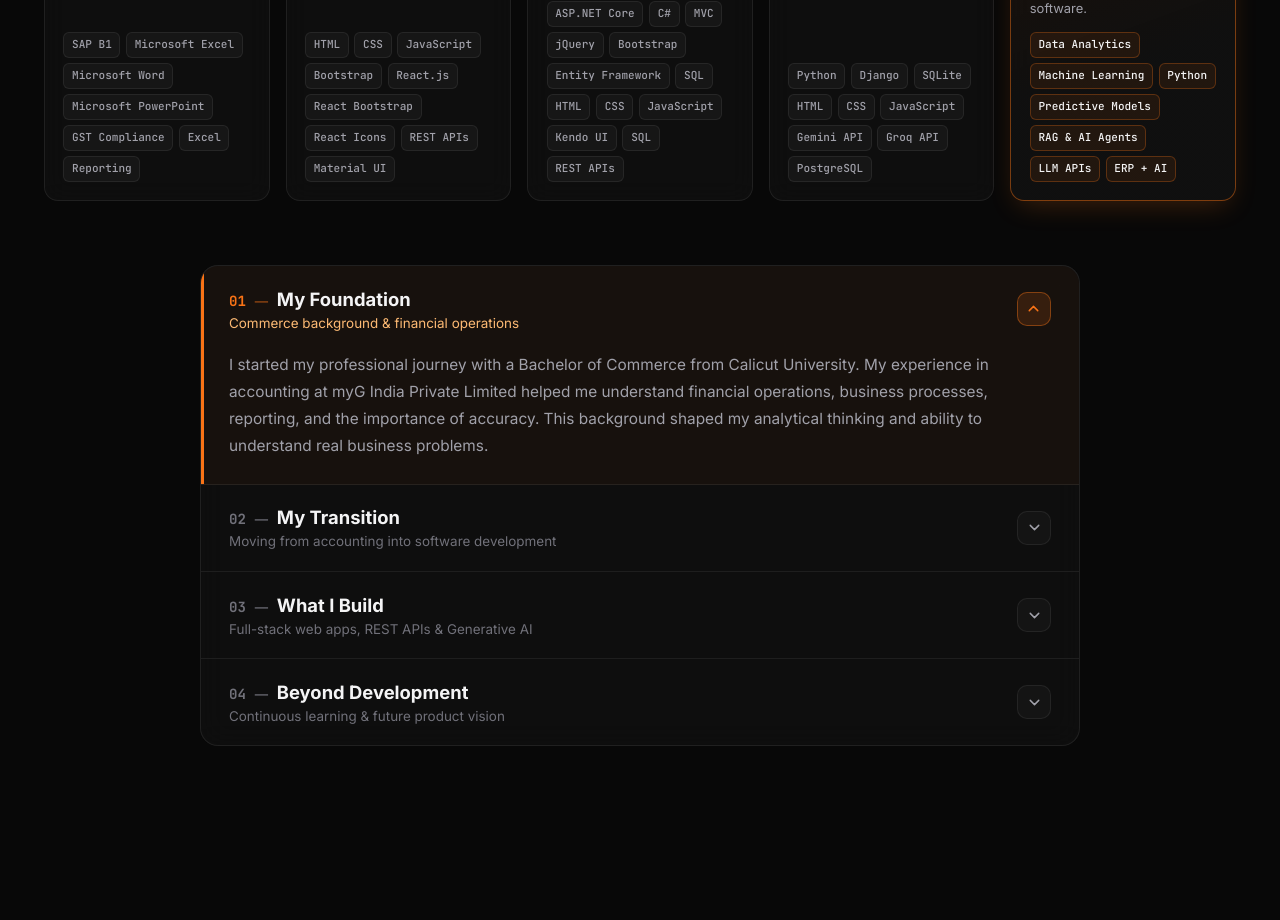
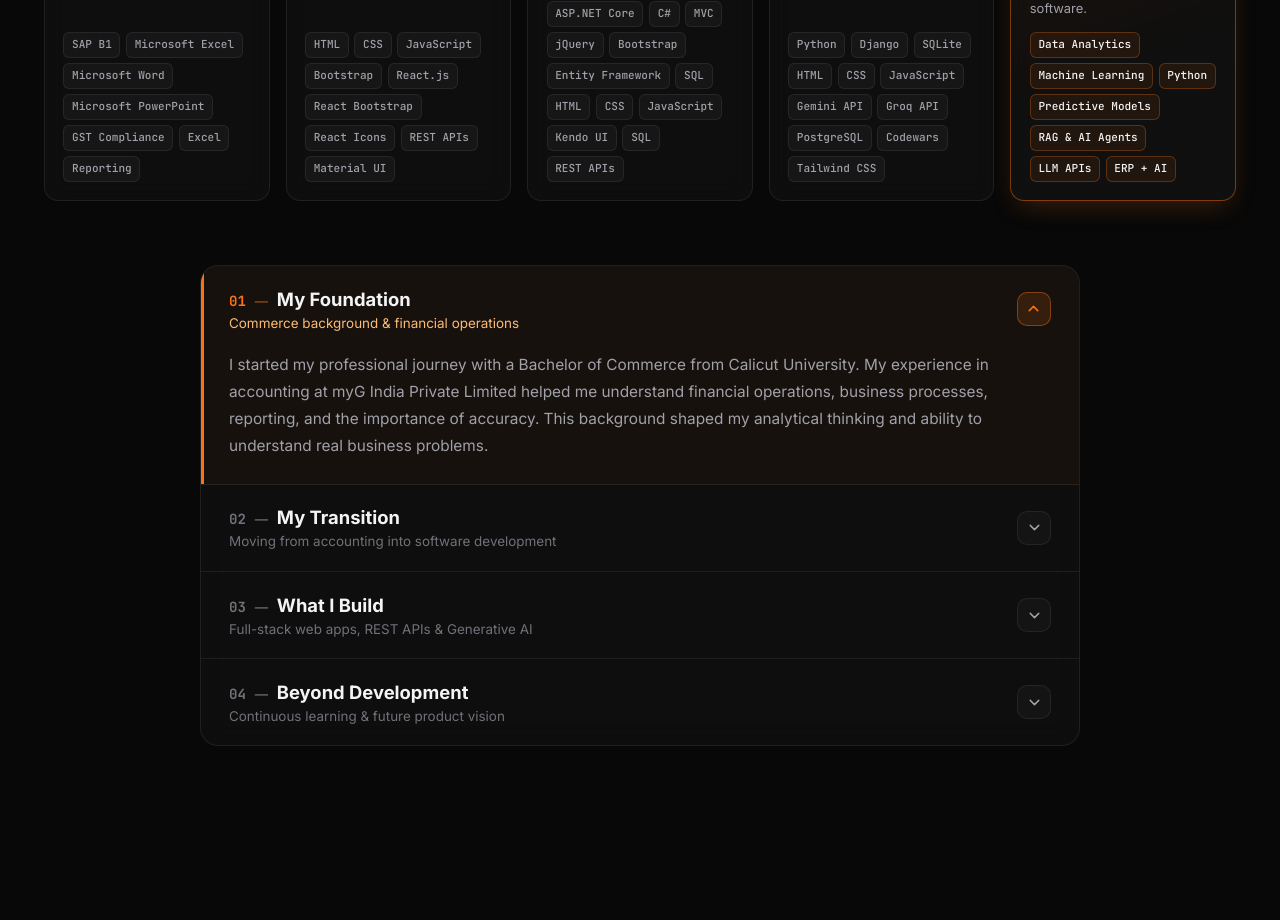
Before and after one commit to Akhilesh-4753/portfolio, a React (Vite) app: page / in a window 1280 px wide. Shown: the part 1580-2500 px from the top of the page. Built offline with nearby package versions, Linux system fonts and the light colour scheme.

Commit message:
add personal information data source file in about page , blackbox learning card

```diff
--- a/src/data/personal.js
+++ b/src/data/personal.js
@@ -50,7 +50,7 @@ export const personalInfo = {
           company: "BlackBox Learning Academy",
           description:
             "Strengthened full-stack backend skills by building TaskFlow and INKSPACE with AI API integrations.",
-          skills: ["Python", "Django", "SQLite", "HTML", "CSS", "JavaScript", "Gemini API", "Groq API", "PostgreSQL"],
+          skills: ["Python", "Django", "SQLite", "HTML", "CSS", "JavaScript", "Gemini API", "Groq API", "PostgreSQL", "Codewars", "Tailwind CSS"],
           icon: "code"
         },
         {
```
